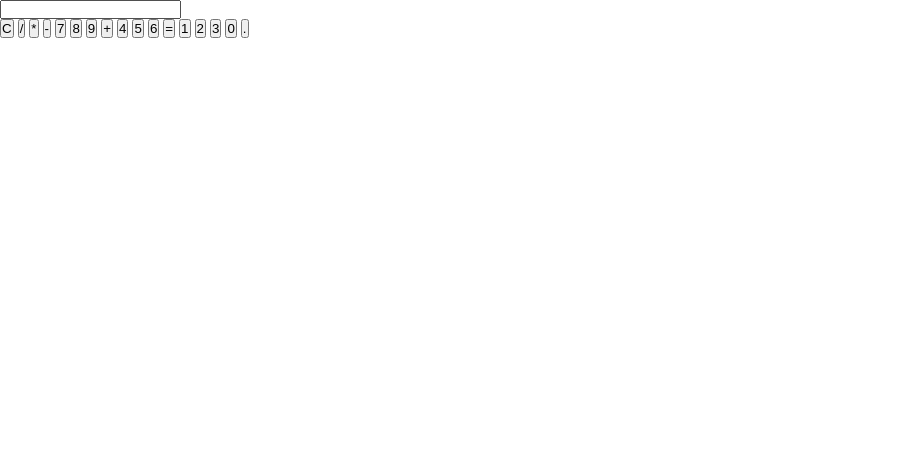
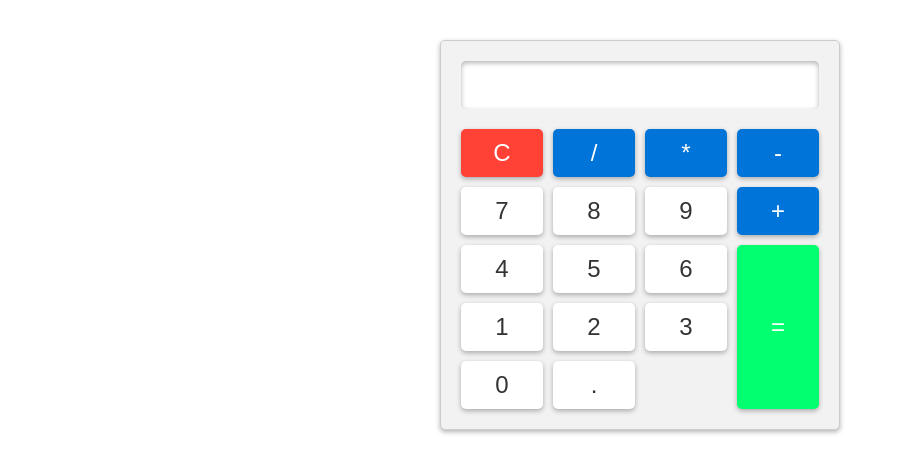
Before and after one commit to vi58-coder/basic-calculator, a plain HTML site: page index.html in a window 1280 px wide. Shown: the whole page, without its empty margins (0-905 px from the left). Drawn offline with Linux system fonts and the light colour scheme.

Commit message:
initial commit

```diff
--- a/script.js
+++ b/script.js
@@ -0,0 +1,28 @@
+const buttonsEl = document.querySelectorAll("button")
+
+const inputFieldEl = document.getElementById("result")
+
+for (let i = 0; i < buttonsEl.length; i++){
+    buttonsEl[i].addEventListener("click", ()=>{
+       const buttonValue = buttonsEl[i].textContent;
+       if(buttonValue === "C"){
+        clearResult()
+       } else if (buttonValue === "="){
+        calculateResult()
+       } else{
+        appendValue(buttonValue);
+       }
+    });
+}
+
+function clearResult(){
+    inputFieldEl.value = "";
+}
+
+function calculateResult(){
+   inputFieldEl.value = eval(inputFieldEl.value);
+}
+
+function appendValue(buttonValue){
+    inputFieldEl.value += buttonValue
+}
--- a/style.css
+++ b/style.css
@@ -3,3 +3,67 @@
     padding: 0;
     box-sizing: border-box;
 }
+
+.calculator{
+    background-color: #f2f2f2;
+    padding: 20px;
+    max-width: 400px;
+    margin: 0 auto;
+    border: solid 1px #ccc;
+    box-shadow: 0 2px 5px rgba(0,0,0, 0.3);
+    border-radius: 5px;
+    margin-top: 40px;
+}
+
+#result{
+    width: 100%;
+    padding: 10px;
+    font-size: 24px;
+    border: none;
+    box-shadow: 0 2px 5px rgba(0,0,0, 0.3) inset;
+    border-radius: 5px;
+
+}
+
+.buttons{
+    display: grid;
+    grid-template-columns: repeat(4, 1fr);
+    gap: 10px;
+    margin-top: 20px;
+}
+
+button{
+    padding: 10px;
+    font-size: 24px;
+    border: none;
+    box-shadow: 0 2px 5px rgba(0,0,0, 0.3);
+    border-radius: 5px;
+    cursor: pointer;
+    transition: background-color 0.3s ease;
+
+}
+
+button:hover{
+    background-color: #ddd;
+}
+
+.clear{
+    background-color: #ff4136;
+    color: white;
+}
+
+.number, .decimal{
+    background-color: #fff;
+    color: #333;
+}
+
+.operator{
+   background-color: #0074d9;
+   color: white;
+}
+
+.equal{
+   background-color: #01ff70;
+   grid-row: span 3;
+   color: white;
+}
```
Also changed, not shown: index.html (+2 -1 lines).
